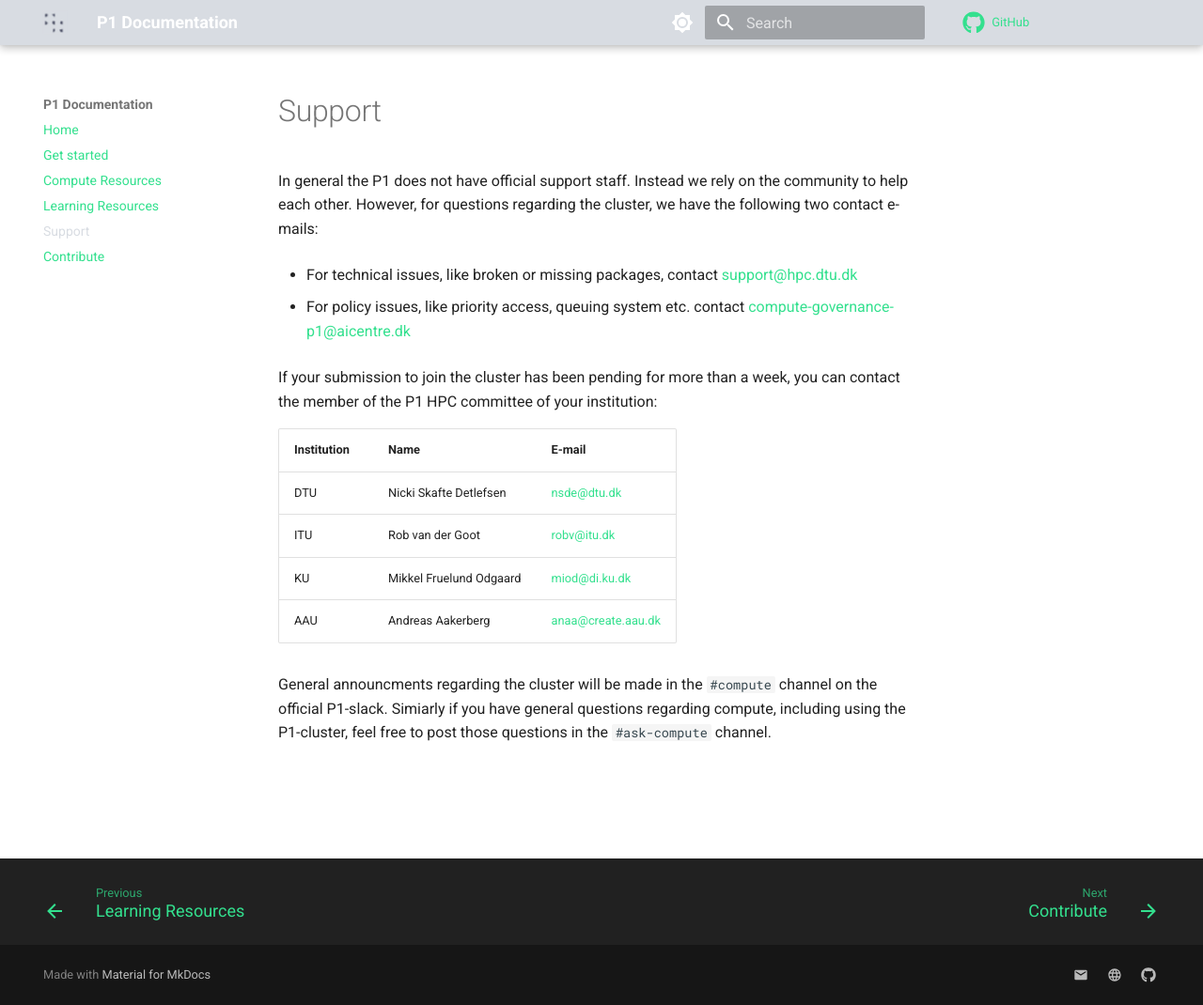
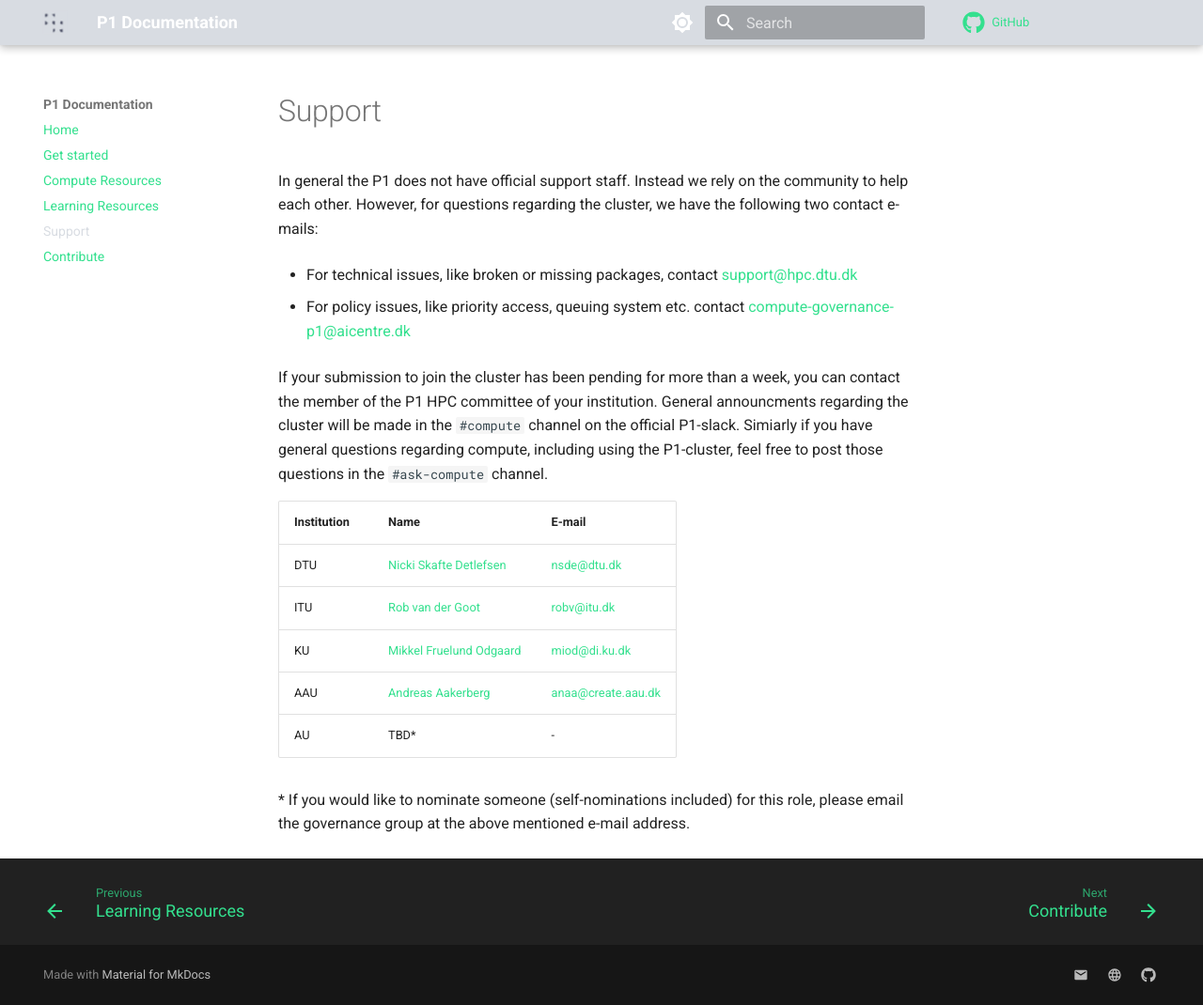
Before and after one commit to Pioneer-Centre-for-AI/p1-compute-documentation, an MkDocs documentation site: the page built from docs/support.md, in a window 1280 px wide and 1070 px high. Shown: the whole window at 94% size. Built offline with MkDocs 1.6.1 and Material for MkDocs 9.7.7, drawn with Linux system fonts in a browser that asks for light colours; comment, search, counter and statistics services are not loaded.

Commit message:
add AU placeholder

```diff
--- a/docs/support.md
+++ b/docs/support.md
@@ -8,15 +8,17 @@ for questions regarding the cluster, we have the following two contact e-mails:
 * For policy issues, like priority access, queuing system etc. contact <compute-governance-p1@aicentre.dk>
 
 If your submission to join the cluster has been pending for more than a week, you can contact the member of the P1 HPC
-committee of your institution:
+committee of your institution. General announcments regarding the cluster will be made in the `#compute` channel on the
+official P1-slack. Simiarly if you have general questions regarding compute, including using the P1-cluster, feel free
+to post those questions in the `#ask-compute` channel.
 
-Institution | Name                    | E-mail
------------ | ----------------------- | ---
-DTU         | Nicki Skafte Detlefsen  | <nsde@dtu.dk>
-ITU         | Rob van der Goot        | <robv@itu.dk>
-KU          | Mikkel Fruelund Odgaard | <miod@di.ku.dk>
-AAU         | Andreas Aakerberg       | <anaa@create.aau.dk>
+Institution | Name                                                                              | E-mail
+----------- | --------------------------------------------------------------------------------- | ---
+DTU         | [Nicki Skafte Detlefsen](https://orbit.dtu.dk/en/persons/nicki-skafte-detlefsen)  | <nsde@dtu.dk>
+ITU         | [Rob van der Goot](https://pure.itu.dk/en/persons/rob-van-der-goot)               | <robv@itu.dk>
+KU          | [Mikkel Fruelund Odgaard](https://di.ku.dk/ansatte/?pure=da/persons/770606)       | <miod@di.ku.dk>
+AAU         | [Andreas Aakerberg](https://vbn.aau.dk/da/persons/132677)                         | <anaa@create.aau.dk>
+AU          | TBD*                                                                              | -
 
-General announcments regarding the cluster will be made in the `#compute` channel on the official P1-slack.
-Simiarly if you have general questions regarding compute, including using the P1-cluster, feel free to post
-those questions in the `#ask-compute` channel.
+\* If you would like to nominate someone (self-nominations included) for this role, please email the governance group
+at the above mentioned e-mail address.
```
